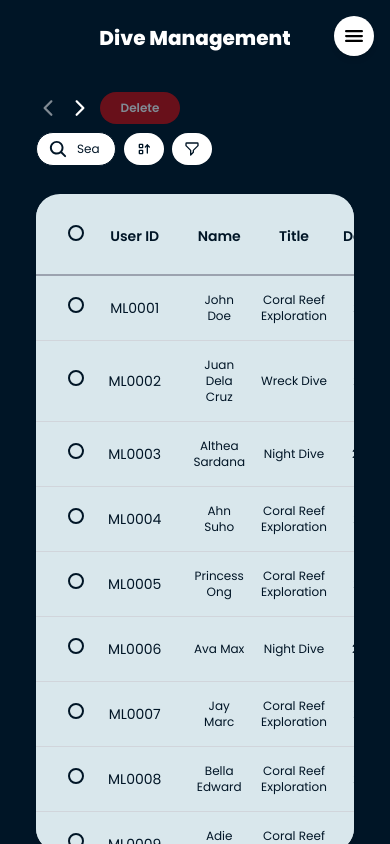
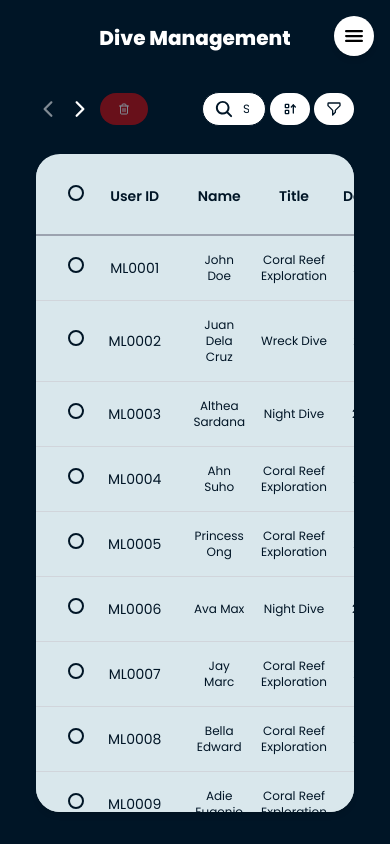
Before and after one commit to roserossssss/dive-site, a Next.js app in the folder diver-application/: page /Admin-Dashboard/DiveManagement in a window 390 px wide. Built offline with nearby package versions, Linux system fonts and the light colour scheme.

Commit message:
Updated Page
- improved responsiveness
- added an icon
- added aria-label to imrprove accessibility score

```diff
--- a/diver-application/app/Admin-Dashboard/DiveManagement/page.tsx
+++ b/diver-application/app/Admin-Dashboard/DiveManagement/page.tsx
@@ -5,6 +5,7 @@ import { IoIosArrowBack, IoIosArrowForward } from "react-icons/io";
 import { IoSearch } from "react-icons/io5";
 import { TbSortAscending2 } from "react-icons/tb";
 import { HiOutlineFilter } from "react-icons/hi";
+import { FiTrash2 } from "react-icons/fi";
 import { BsThreeDotsVertical } from "react-icons/bs";
 import { GoTrash } from "react-icons/go";
 
@@ -144,11 +145,11 @@ export default function DiveManagement() {
           Dive Management
         </h2>
 
-        <div className="-mt-7 p-5 min-h-[60vh] mr-0 md:mr-2">
+        <div className="mt-5 p-5 min-h-[60vh] mr-0 md:mr-[0.65rem]">
           {/* Controls */}
-          <div className="flex flex-wrap items-center justify-between gap-2 mt-12">
+          <div className="flex flex-row justify-between gap-4 mb-4 flex-nowrap overflow-x-auto">
             {/* Navigation Arrows and Delete Button */}
-            <div className="flex items-center gap-2">
+            <div className="flex items-center gap-2 flex-shrink-0">
               <IoIosArrowBack
                 size={24}
                 className={`cursor-pointer text-white ${currentPage === 1 ? "opacity-50 cursor-not-allowed" : ""
@@ -165,18 +166,22 @@ export default function DiveManagement() {
                 aria-hidden="true"
               />
               <button
-                className={`bg-[#CF0C0F] text-[#FFFFFF] text-xs sm:text-base px-3 py-2 w-20 md:px-3 md:py-2 md:w-28 rounded-full font-semibold flex items-center justify-center gap-2 ${selectedRows.length === 0 ? "opacity-50 cursor-not-allowed" : ""
+                className={`text-white text-xs sm:text-base px-6 py-2 w-10 h-8 md:h-10 lg:h-10 sm:-ml-1 md:-ml-0.5 md:px-3 md:py-2 md:w-12 lg:w-28 rounded-full font-semibold flex items-center justify-center gap-2 bg-[#CF0C0F] ${selectedRows.length === 0 ? "opacity-50 cursor-not-allowed" : ""
                   }`}
                 onClick={handleDelete}
                 disabled={selectedRows.length === 0}
                 aria-label="Delete selected dives"
               >
-                <span>Delete</span>
+                <span className="flex items-center gap-2">
+                  <FiTrash2 className="w-3 h-3 md:w-4 md:h-4 lg:hidden" />
+                  <span className="hidden lg:inline">Delete</span>
+                </span>
               </button>
             </div>
 
+
             {/* Search, Sort, and Filter */}
-            <div className="flex items-center gap-2">
+            <div className="flex items-center gap-1 flex-nowrap whitespace-nowrap flex-shrink-0">
               {/* Search */}
               <div className="relative group">
                 <IoSearch
@@ -187,7 +192,7 @@ export default function DiveManagement() {
                 <input
                   type="text"
                   placeholder="Search"
-                  className="pl-10 pr-4 py-2 rounded-full bg-white border border-[#001526] text-[#001526] font-medium placeholder-[#001526] focus:ring-2 focus:ring-[#001526] focus:border-blue-500 transition-all duration-300 ease-in-out text-xs sm:text-base w-20 sm:w-32 lg:w-70 sm:hover:w-60 sm:focus-within:w-80"
+                  className="pl-10 pr-4 py-2 rounded-full bg-white border border-[#001526] text-[#001526] font-medium placeholder-[#001526] focus:ring-2 focus:ring-[#001526] focus:border-blue-500 transition-all duration-300 ease-in-out text-xs sm:text-base w-16 md:w-20 lg:w-70 md:hover:w-38 md:focus-within:w-38 lg:focus-within:w-80"
                   aria-label="Search"
                 />
               </div>
@@ -195,7 +200,7 @@ export default function DiveManagement() {
               {/* Sort Dropdown */}
               <button
                 onClick={() => setSortDropdownOpen(!sortDropdownOpen)}
-                className="bg-white text-[#001526] text-xs sm:text-base px-3 py-2 w-10 md:px-4 md:py-2 md:w-28 rounded-full font-semibold flex items-center gap-2"
+                className="bg-white text-[#001526] text-xs sm:text-base px-3 py-2 w-10 md:px-4 md:py-2 md:w-12 lg:w-28 rounded-full font-semibold flex items-center gap-2"
                 aria-label="Sort dives"
               >
                 <TbSortAscending2 className="w-4 sm:w-5 lg:w-7 h-4 sm:h-5 lg:h-5" />
@@ -205,7 +210,7 @@ export default function DiveManagement() {
               {/* Filter Dropdown */}
               <button
                 onClick={() => setFilterDropdownOpen(!filterDropdownOpen)}
-                className="bg-white text-[#001526] text-xs sm:text-base px-3 py-2 w-10 md:px-4 md:py-2 md:w-28 rounded-full font-semibold flex items-center gap-2"
+                className="bg-white text-[#001526] text-xs sm:text-base px-3 py-2 w-10 md:px-4 md:py-2 md:w-12 lg:w-28 rounded-full font-semibold flex items-center gap-2"
                 aria-label="Filter dives"
               >
                 <HiOutlineFilter className="w-4 sm:w-5 lg:w-7 h-4 sm:h-5 lg:h-5" />
@@ -244,8 +249,8 @@ export default function DiveManagement() {
                         <input
                           type="checkbox"
                           className={`appearance-none w-4 h-4 border-2 rounded-full ${selectAll
-                              ? "bg-[#001526] border-[#001526]"
-                              : "bg-[#D9E7EC] border-[#001526]"
+                            ? "bg-[#001526] border-[#001526]"
+                            : "bg-[#D9E7EC] border-[#001526]"
                             } focus:ring-2 focus:ring-[#001526] transition-colors`}
                           aria-label="Select all"
                           checked={selectAll}
@@ -277,8 +282,8 @@ export default function DiveManagement() {
                               (currentPage - 1) * recordsPerPage + index
                             )
 
-                                ? "bg-[#001526] border-[#001526]"
-                                : "bg-[#D9E7EC] border-[#001526]"
+                              ? "bg-[#001526] border-[#001526]"
+                              : "bg-[#D9E7EC] border-[#001526]"
                               } focus:ring-2 focus:ring-[#001526] transition-colors`}
                             aria-label={`Select row ${index + 1}`}
                             checked={selectedRows.includes(
@@ -307,6 +312,7 @@ export default function DiveManagement() {
                               )
                             }
                             className="bg-[#D9E7EC] text-[#001526] font-semibold w-10 h-10 flex justify-center items-center rounded-2xl hover:opacity-90 transition"
+                            aria-label="Selected items"
                           >
                             <BsThreeDotsVertical size={16} />
                           </button>
```
